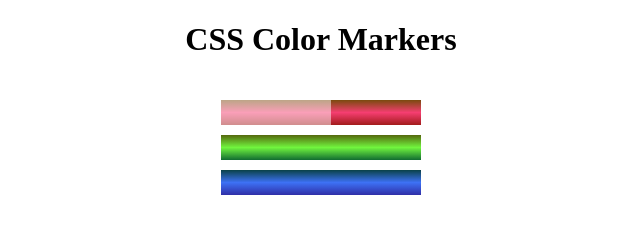
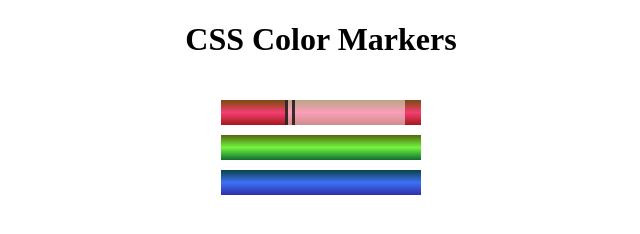
Before and after one commit to Abaljerind/colored-markers, a plain HTML site: page index.html in a window 1280 px wide. Shown: the whole page, without its empty margins (319-959 px from the left). Drawn offline with Linux system fonts and the light colour scheme.

Commit message:
done style sleeve & cap class

```diff
--- a/index.html
+++ b/index.html
@@ -11,6 +11,7 @@
     <h1>CSS Color Markers</h1>
     <div class="container">
       <div class="marker red">
+        <div class="cap"></div>
         <div class="sleeve"></div>
       </div>
       <div class="marker green"></div>
--- a/style.css
+++ b/style.css
@@ -21,10 +21,21 @@ h1 {
   );
 }
 
+.cap {
+  width: 60px;
+  height: 25px;
+}
+
+.cap,
+.sleeve {
+  display: inline-block;
+}
+
 .sleeve {
   width: 110px;
   height: 25px;
   background-color: rgba(255, 255, 255, 50%);
+  border-left: 10px double rgba(0, 0, 0, 0.75);
 }
 
 .green {
```
